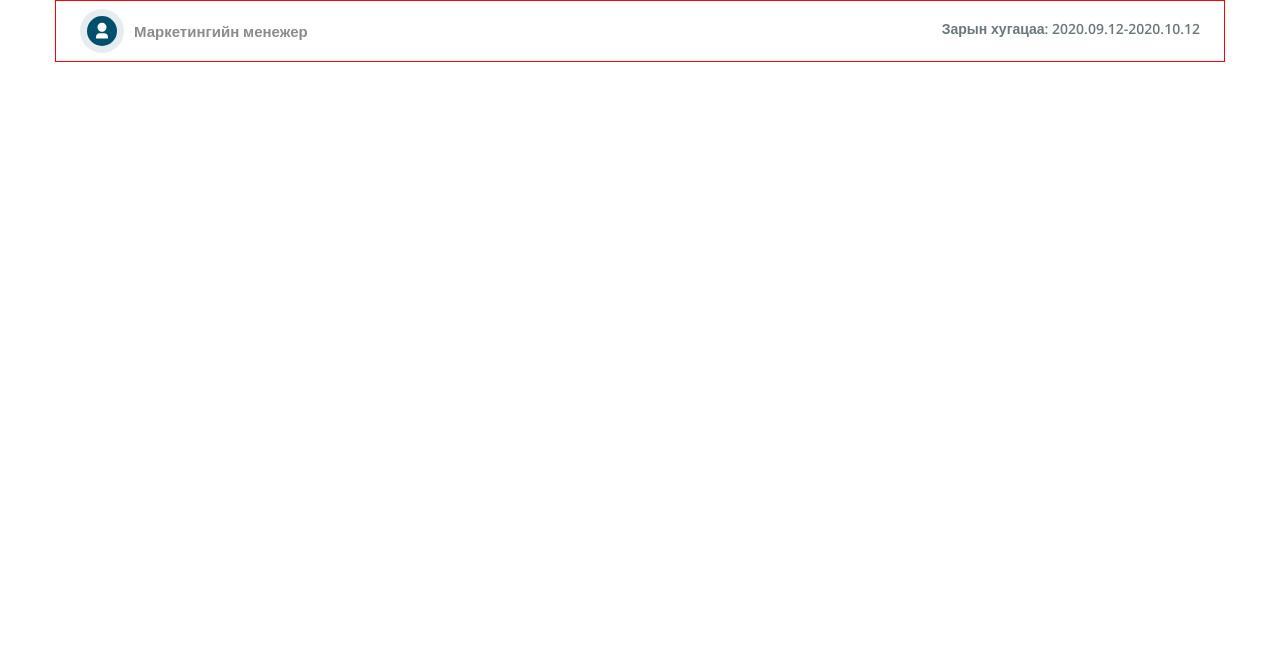
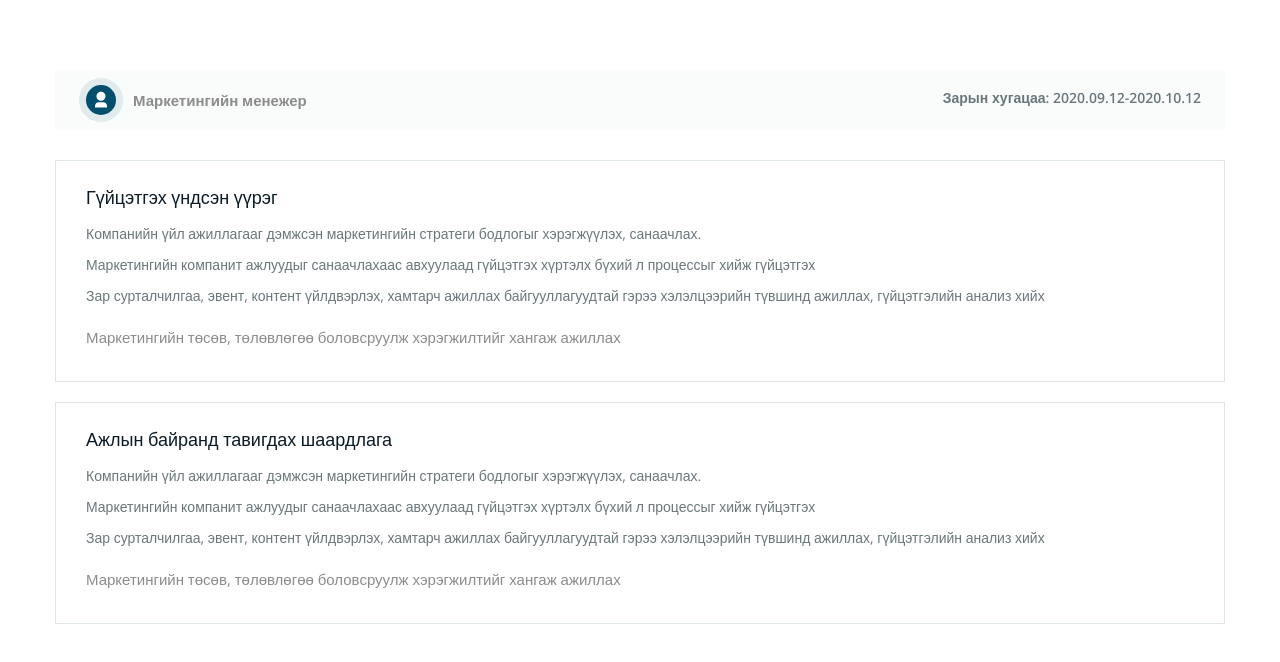
Before and after one commit to nxic/inv, a website: page recruitment.html in a window 1280 px wide. Drawn offline with nearby package versions, Linux system fonts and the light colour scheme.

Commit message:
commit message

```diff
--- a/css/common.css
+++ b/css/common.css
@@ -28,6 +28,8 @@ button {
 .flex-4 { flex: 4 }
 .flex-5 { flex: 5 }
 
+.d-none { display: none; visibility: hidden; }
+
 .image {
   background-position: center;
   background-repeat: no-repeat;
--- a/css/scss/main.scss
+++ b/css/scss/main.scss
@@ -4,6 +4,7 @@
   --color-primary: #1F4E6A;
   --color-black: #0a1b25;
   --color-red: #C83732;
+  --color-body: #6A777B;
 
   --border-radius: 4px;
   --container-width: 1170px;
--- a/css/scss/page-about-us.scss
+++ b/css/scss/page-about-us.scss
@@ -135,7 +135,7 @@
         .date {
           font-size: 14px;
           font-weight: 600;
-          color: #6a777b;
+          color: var(--color-body);
         }
 
         .btn-detail {
--- a/css/scss/recruitment.scss
+++ b/css/scss/recruitment.scss
@@ -5,22 +5,50 @@
 
     .job-detail {
       .header {
+        background: #FAFBFB;
         padding: 8px 24px;
 
-        .title {
+        .job-title {
           font-size: 16px;
           font-weight: 600;
           color: var(--color-black);
         }
-        .date {
+        .due-date {
           font-size: 14px;
           font-weight: 600;
-          color: #6A777B;
+          color: var(--color-body);
         }
       }
       .items {
+        padding: 30px 0;
         .item {
+          width: 100%;
+          background: #fff;
+          border: 1px solid #DFE6E6;
+          min-height: 200px;
+          padding: 24px 30px;
 
+          &:not(:last-of-type) {
+            margin-bottom: 20px;
+          }
+
+          .title {
+            font-size: 18px;
+            font-weight: 400;
+            color: var(--color-black);
+            margin-bottom: 15px;
+          }
+
+          .content {
+            padding: 0;
+            font-size: 14px;
+            font-weight: 400;
+            color: var(--color-body);
+
+            &:not(:last-of-type) {
+              padding-bottom: 12px;
+            }
+          }
         }
       }
     }
--- a/recruitment.html
+++ b/recruitment.html
@@ -9,10 +9,10 @@
 </head>
 <body>
   <div class="recruitment">
-    <main class="border">
+    <main>
       <section class="job-detail">
-        <div class="header flex space-between">
-          <div class="title flex center items-center">
+        <div class="header flex space-between mt-7">
+          <div class="job-title flex center items-center">
             <svg class="mr-1" width="44" height="44" viewBox="0 0 44 44" fill="none" xmlns="http://www.w3.org/2000/svg">
               <circle opacity="0.1" cx="22" cy="22" r="22" fill="#004F6C"/>
               <circle cx="22" cy="22" r="15" fill="#004F6C"/>
@@ -22,9 +22,45 @@
               <p>Маркетингийн менежер</p>
             </div>
           </div>
-          <p class="date">
+          <p class="due-date">
             Зарын хугацаа: 2020.09.12-2020.10.12
           </p>
+        </div>
+        <div class="items">
+          <div class="item">
+            <h4 class="title">
+             Гүйцэтгэх үндсэн үүрэг
+            </h4>
+            <p class="content">
+              Компанийн үйл ажиллагааг дэмжсэн маркетингийн стратеги бодлогыг хэрэгжүүлэх, санаачлах.
+            </p>
+            <p class="content">
+              Маркетингийн компанит ажлуудыг санаачлахаас авхуулаад гүйцэтгэх хүртэлх бүхий л процессыг хийж гүйцэтгэх
+            </p>
+            <p class="content">
+              Зар сурталчилгаа, эвент, контент үйлдвэрлэх, хамтарч ажиллах байгууллагуудтай гэрээ хэлэлцээрийн түвшинд ажиллах, гүйцэтгэлийн анализ хийх
+            </p>
+            <p>
+             Маркетингийн төсөв, төлөвлөгөө боловсруулж хэрэгжилтийг хангаж ажиллах
+            </p>
+          </div>
+          <div class="item">
+            <h4 class="title">
+              Ажлын байранд тавигдах шаардлага
+            </h4>
+            <p class="content check-mark">
+              Компанийн үйл ажиллагааг дэмжсэн маркетингийн стратеги бодлогыг хэрэгжүүлэх, санаачлах.
+            </p>
+            <p class="content">
+              Маркетингийн компанит ажлуудыг санаачлахаас авхуулаад гүйцэтгэх хүртэлх бүхий л процессыг хийж гүйцэтгэх
+            </p>
+            <p class="content">
+              Зар сурталчилгаа, эвент, контент үйлдвэрлэх, хамтарч ажиллах байгууллагуудтай гэрээ хэлэлцээрийн түвшинд ажиллах, гүйцэтгэлийн анализ хийх
+            </p>
+            <p>
+             Маркетингийн төсөв, төлөвлөгөө боловсруулж хэрэгжилтийг хангаж ажиллах
+            </p>
+          </div>
         </div>
       </section>
     </main>
```
Also changed, not shown: css/main.css, 1 other file.
